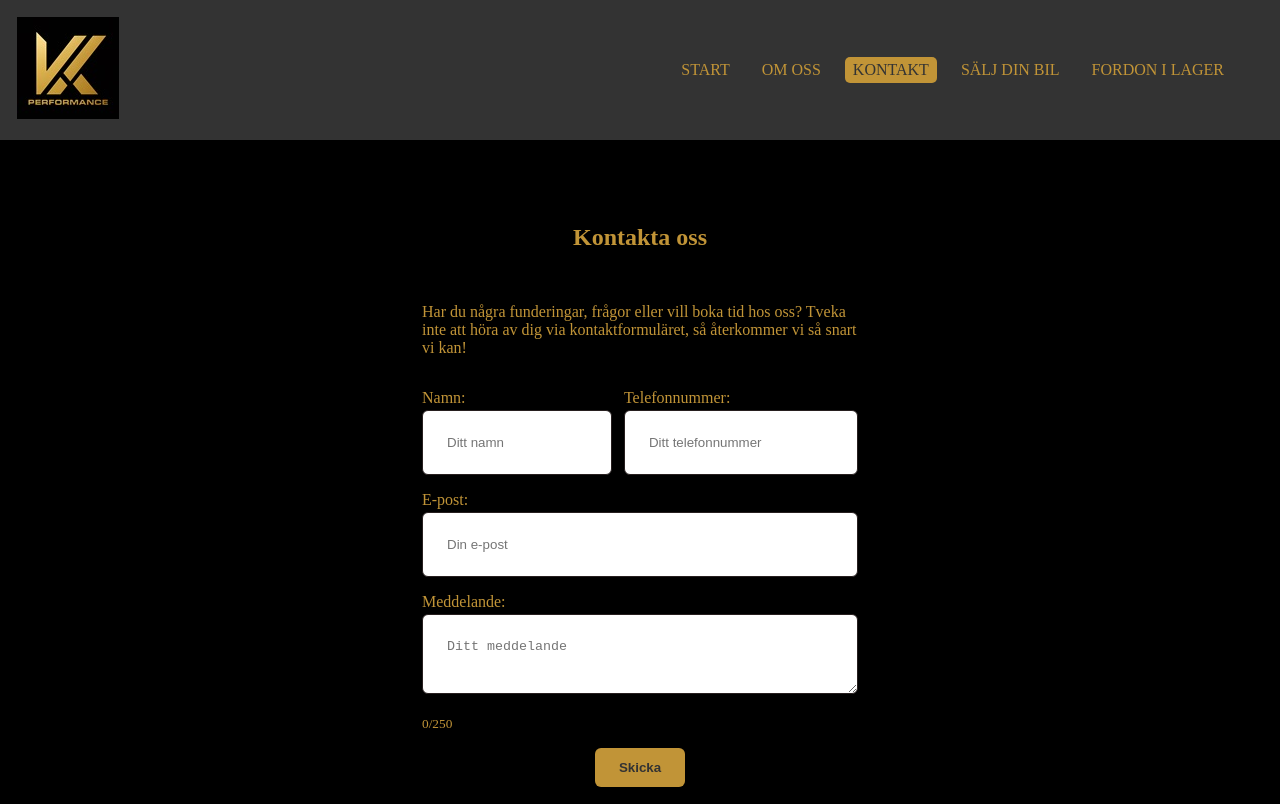
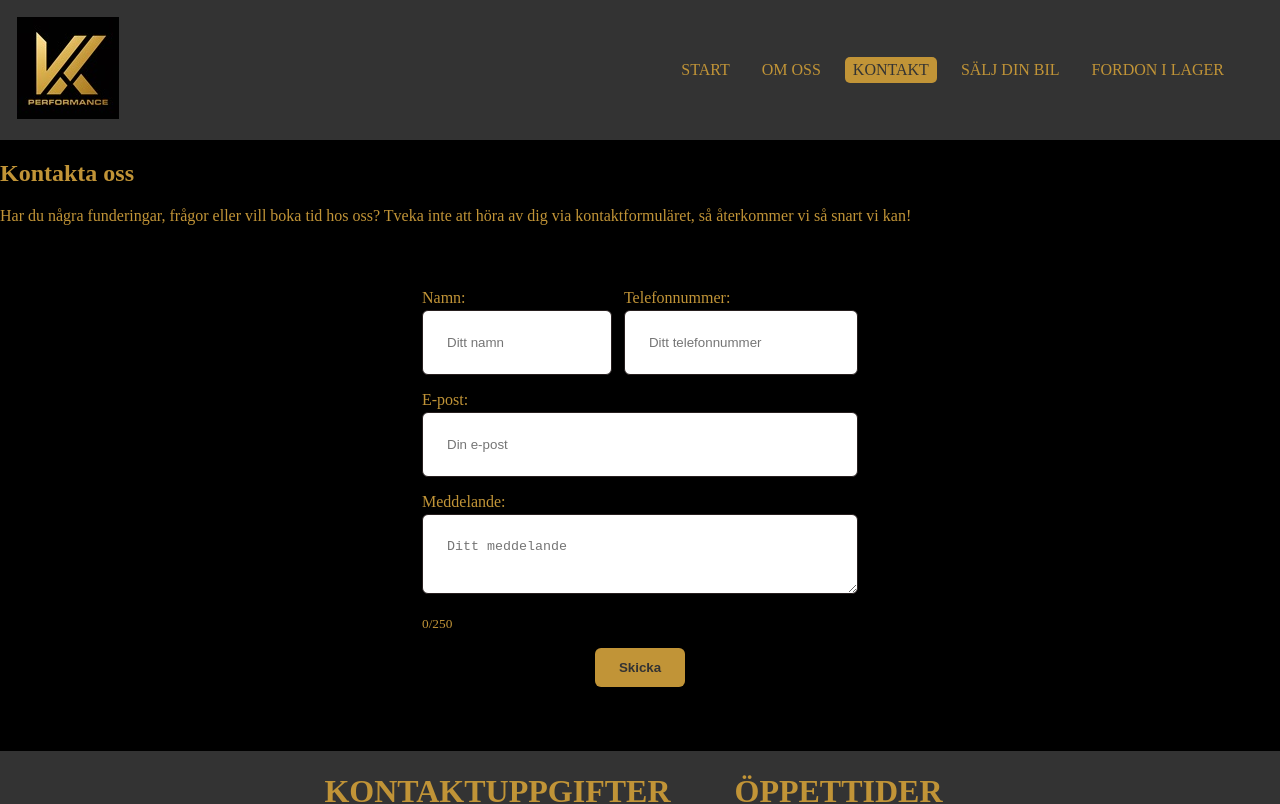
Before and after one commit to LordChonk/carpage, a React (Vite) app: page /kontakt in a window 1280 px wide. Shown: the top 804 px of the page. Built offline with nearby package versions, Linux system fonts and the light colour scheme.

Commit message:
saving some progress

```diff
--- a/src/pages/Kontakt.tsx
+++ b/src/pages/Kontakt.tsx
@@ -23,9 +23,10 @@ export default function Kontakt() {
   };
 
   return (
-    <div className="kontakt-formular">
+    <div className="Kontakt-sida">
       <h2>Kontakta oss</h2>
       <p>Har du några funderingar, frågor eller vill boka tid hos oss? Tveka inte att höra av dig via kontaktformuläret, så återkommer vi så snart vi kan!</p>
+      <div className="kontakt-formular">
       <form onSubmit={handleSubmit}>
         <div className="form-row">
         <label>
@@ -64,5 +65,6 @@ export default function Kontakt() {
 
       {result && <p>{result}</p>}
     </div>
+    </div>
   );
 }
```
